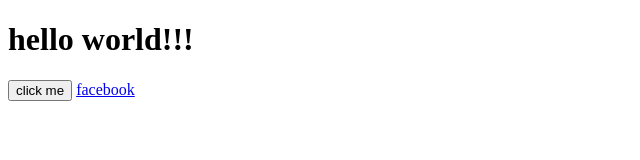
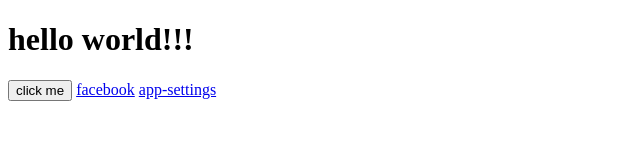
Before and after one commit to chung2014/testhtml2, a plain HTML site: page index.html in a window 1280 px wide. Shown: the whole page, without its empty margins (0-640 px from the left). Drawn offline with Linux system fonts and the light colour scheme.

Commit message:
add file

```diff
--- a/index.html
+++ b/index.html
@@ -13,6 +13,7 @@
     <button onclick="handleClicked()">click me</button>
 
     <a href="fb://profile">facebook</a>
+    <a href="app-settings:root=General">app-settings</a>
     <!-- <button onclick="handleOpenFB()">click me</button> -->
 </body>
 </html>
```
